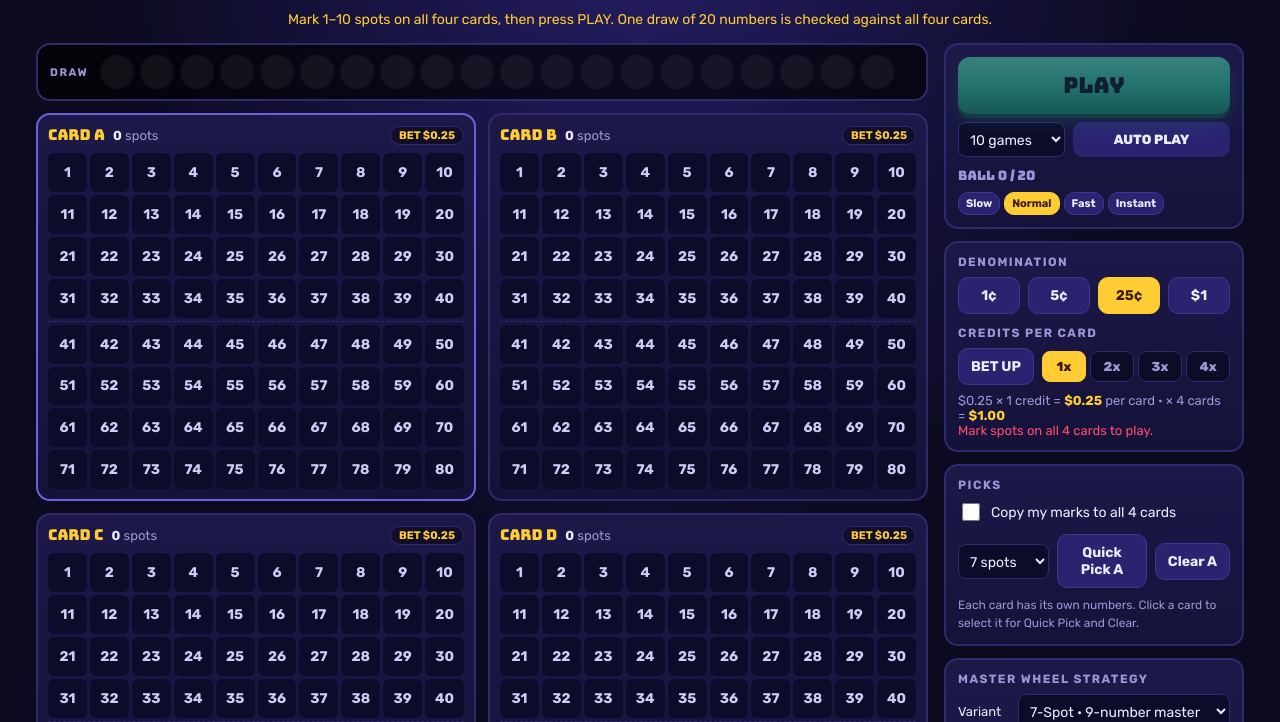
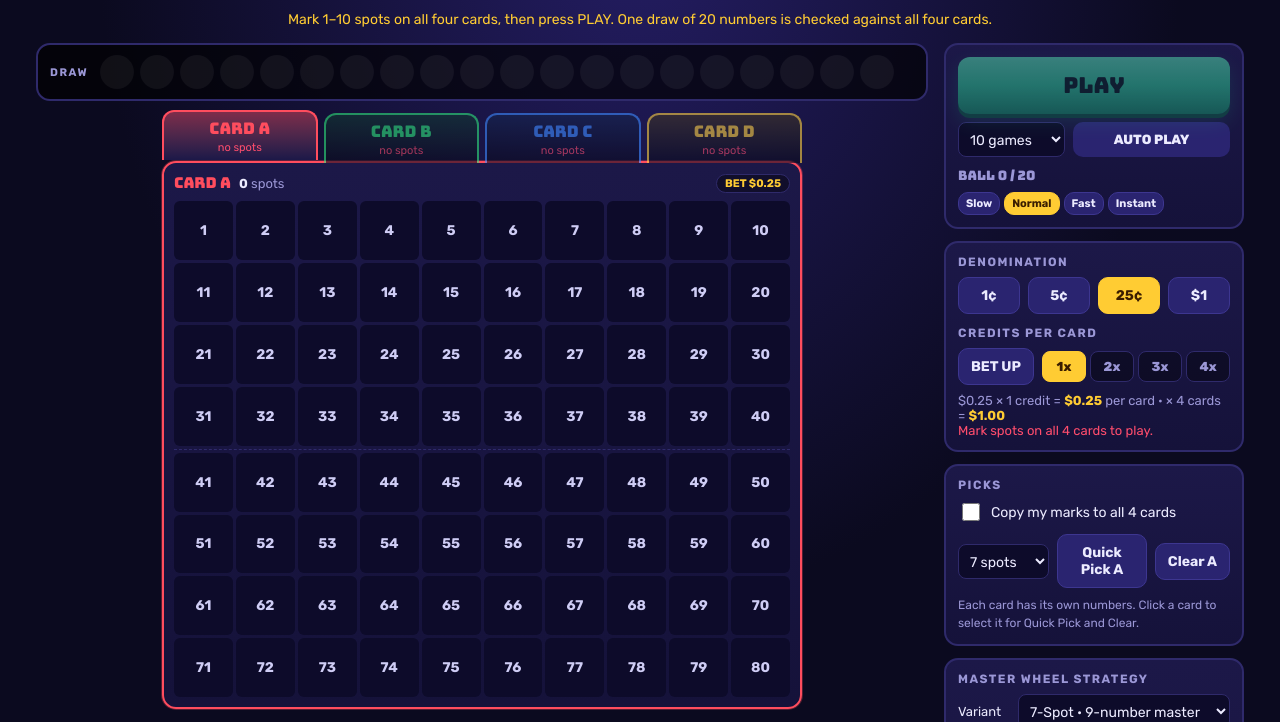
Before and after one commit to nowegian/4CardKeno, a plain HTML site: page index.html in a window 1280 px wide. Shown: the part 77-799 px from the top of the page. Drawn offline with Linux system fonts and the light colour scheme.

Commit message:
Show cards as colored tabs (A red, B green, C blue, D yellow)
Co-Authored-By: Claude Opus 5.5 <noreply@anthropic.com>
Claude-Session: https://claude.ai/code/session_01JWbcA1ebXpk7xwka2tqfSN

```diff
--- a/index.html
+++ b/index.html
@@ -31,15 +31,27 @@
 
   .layout{display:grid;grid-template-columns:1fr 300px;gap:16px;align-items:start}
   @media (max-width:980px){.layout{grid-template-columns:1fr}}
-  .cards{display:grid;grid-template-columns:1fr 1fr;gap:12px}
-  @media (max-width:640px){.cards{grid-template-columns:1fr}}
+  .cards{max-width:640px;width:100%;margin:0 auto}
+  .card{display:none}
+  .card.focus{display:block}
+  .ctabs{display:grid;grid-template-columns:repeat(4,1fr);gap:6px;max-width:640px;width:100%;margin:0 auto -14px;position:relative;z-index:1}
+  .ctab{--c:#888;border:2px solid var(--c);border-bottom:none;border-radius:12px 12px 0 0;padding:8px 6px 18px;text-align:center;
+        background:linear-gradient(180deg,color-mix(in srgb,var(--c) 22%,#0b0a1f),#0b0a1f);color:var(--text);opacity:.6;transition:opacity .15s,transform .15s;position:relative}
+  .ctab:hover{opacity:.85}
+  .ctab.sel{opacity:1;background:linear-gradient(180deg,color-mix(in srgb,var(--c) 45%,#15123a),#1c1848);transform:translateY(-3px)}
+  .ctab .tn{display:block;font-family:Bungee,sans-serif;font-size:16px;color:var(--c)}
+  .ctab .ts{display:block;font-size:11px;color:var(--muted);margin-top:2px}
+  .ctab .ts b{color:var(--text)}
+  .ctab .tw{position:absolute;top:-9px;right:-4px;background:var(--green);color:#03281a;font-weight:800;font-size:10px;padding:2px 6px;border-radius:10px;display:none}
+  .ctab.won .tw{display:block}
+  .ctab.empty .ts{color:var(--red)}
 
   .card{background:linear-gradient(180deg,var(--panel),var(--bg2));border:2px solid var(--line);border-radius:14px;padding:10px;position:relative;transition:border-color .2s,opacity .2s}
-  .card.focus{border-color:#6b62e0}
+  .card{border-color:var(--c);box-shadow:0 0 0 1px color-mix(in srgb,var(--c) 30%,transparent)}
   .card.off{opacity:.42}
   .card.won{border-color:var(--green);box-shadow:0 0 18px #2ee59d55}
   .chead{display:flex;align-items:center;gap:8px;margin-bottom:8px;font-size:13px}
-  .chead .name{font-family:Bungee,sans-serif;font-size:15px;color:var(--gold)}
+  .chead .name{font-family:Bungee,sans-serif;font-size:15px;color:var(--c)}
   .chead .info{color:var(--muted);flex:1}
   .chead .info b{color:var(--text)}
   .toggle{border:none;border-radius:20px;padding:3px 10px;font-size:11px;font-weight:800;letter-spacing:1px;background:#0006;color:var(--muted);border:1px solid var(--line)}
@@ -50,11 +62,11 @@
      display:flex;align-items:center;justify-content:center;transition:background .12s,transform .12s;position:relative}
   .n:hover{background:#26215c}
   .n.zone{background:#272062;box-shadow:inset 0 0 0 1px #4b42a8}
-  .n.picked{background:var(--pick);color:#fff;box-shadow:inset 0 -2px 0 #0004}
+  .n.picked{background:var(--c);color:var(--ct,#fff);box-shadow:inset 0 -2px 0 #0004}
   .n.drawn{background:var(--drawn);color:#fff}
   .n.drawn::after{content:"";position:absolute;inset:18%;border-radius:50%;border:2px solid #ffffff55}
-  .n.picked.drawn{background:#3d7bff;}
-  .n.hit{background:radial-gradient(circle at 35% 30%,#fff6c8,var(--hit) 45%,var(--gold2));color:#3a1d00;animation:hit .35s ease;box-shadow:0 0 10px #ffcc3399}
+  .n.picked.drawn{background:var(--c)}
+  .n.hit{background:radial-gradient(circle at 50% 45%,#fff 0 30%,var(--c) 75%);color:#111;animation:hit .35s ease;box-shadow:0 0 0 2px #fff,0 0 14px var(--c)}
   .n.hit::after{border-color:#7a3b0066}
   @keyframes hit{0%{transform:scale(.6)}60%{transform:scale(1.2)}100%{transform:scale(1)}}
   .badge{position:absolute;left:50%;top:52%;transform:translate(-50%,-50%) scale(.6);opacity:0;pointer-events:none;
@@ -161,7 +173,7 @@
   <p class="msg" id="msg">Mark 1–10 spots on all four cards, then press PLAY. One draw of 20 numbers is checked against all four cards.</p>
 
   <div class="layout">
-    <div class="main"><div class="strip" id="strip"></div><div class="cards" id="cards"></div>
+    <div class="main"><div class="strip" id="strip"></div><div class="ctabs" id="ctabs" role="tablist"></div><div class="cards" id="cards"></div>
       <div class="panel report" id="report" hidden>
         <h3>Strategy breakdown</h3>
         <div id="repHead"></div>
@@ -270,6 +282,8 @@
   const SPEEDS = {Slow:220, Normal:110, Fast:35, Instant:0};
   const START = 10000;   // $100.00, all money kept in whole cents
   const NAMES = ['A','B','C','D'];
+  const COLORS = ['#ff4d5e', '#2ee57a', '#3d8bff', '#ffd23f'];   // red, green, blue, yellow
+  const CTEXT  = ['#fff', '#062b14', '#fff', '#3a2a00'];
 
   const $ = id => document.getElementById(id);
   const store = {
@@ -309,10 +323,18 @@
   }
 
   // ---------- Build DOM ----------
-  const cells = [], cardEls = [];
+  const cells = [], cardEls = [], tabEls = [];
   S.cards.forEach((c, ci) => {
     const el = document.createElement('div');
     el.className = 'card';
+    el.style.setProperty('--c', COLORS[ci]); el.style.setProperty('--ct', CTEXT[ci]);
+    const tab = document.createElement('button');
+    tab.className = 'ctab'; tab.setAttribute('role', 'tab');
+    tab.style.setProperty('--c', COLORS[ci]);
+    tab.innerHTML = `<span class="tn">Card ${NAMES[ci]}</span><span class="ts"></span><span class="tw"></span>`;
+    tab.addEventListener('click', () => { S.focus = ci; render(); });
+    $('ctabs').appendChild(tab);
+    tabEls[ci] = tab;
     el.innerHTML = `
       <div class="chead">
         <span class="name">Card ${NAMES[ci]}</span>
@@ -502,11 +524,16 @@
       let info = `<b>${k}</b> spot${k===1?'':'s'}`;
       if (S.shown && c.active && k) info += ` · Hit <b>${c.hits}</b>`;
       cardEls[ci].querySelector('.info').innerHTML = info;
+      const t = tabEls[ci];
+      t.querySelector('.ts').innerHTML = !k ? 'no spots' : S.shown ? `Hit <b>${c.hits}</b> of ${k}` : `<b>${k}</b> spot${k===1?'':'s'}`;
+      t.classList.toggle('empty', !k);
+      t.classList.toggle('won', S.done && c.win > 0);
+      t.querySelector('.tw').textContent = c.win > 0 ? '+' + money(c.win) : '';
     });
   };
 
   function renderFocus(){
-    S.cards.forEach((c, ci) => cardEls[ci].classList.toggle('focus', ci === S.focus));
+    S.cards.forEach((c, ci) => { cardEls[ci].classList.toggle('focus', ci === S.focus); tabEls[ci].classList.toggle('sel', ci === S.focus); tabEls[ci].setAttribute('aria-selected', ci === S.focus); });
     const c = S.cards[S.focus], k = c.picks.size;
     $('payTitle').textContent = `Pays — Card ${NAMES[S.focus]}` + (k ? ` (${k} spot${k>1?'s':''}, ${money(c.bet)} bet)` : '');
     const pt = $('paytable');
```
